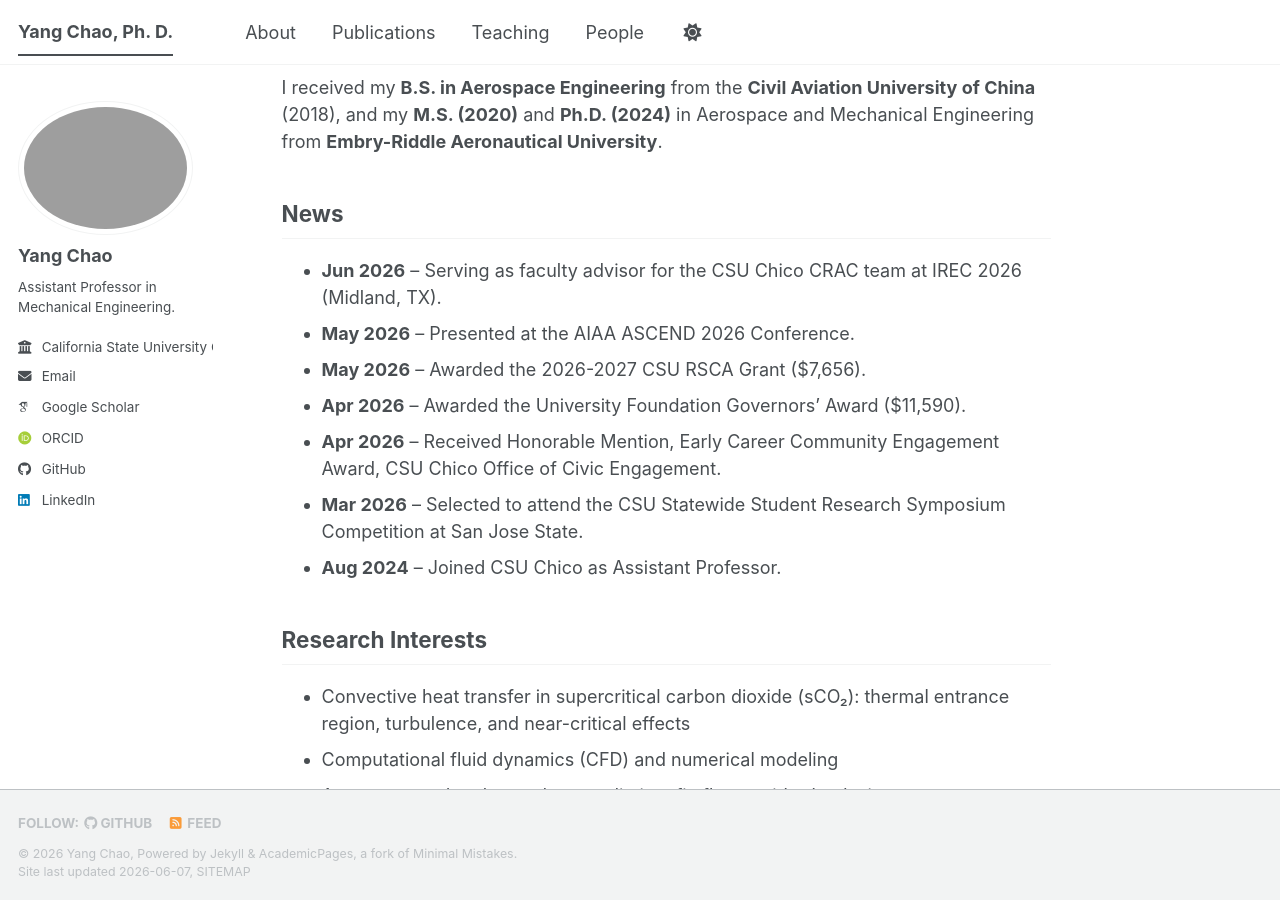
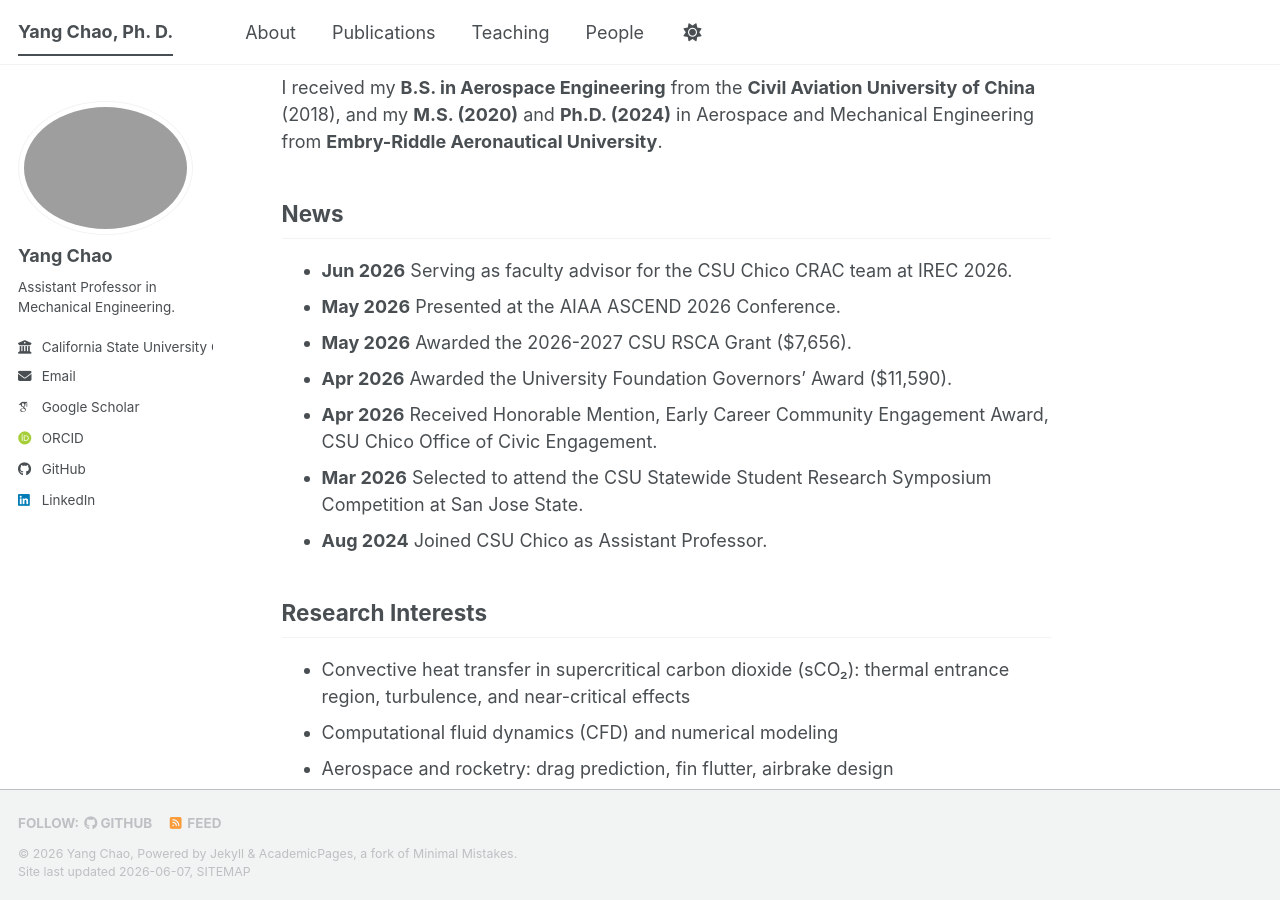
Before and after one commit to cycynyny/cycynyny.github.io, a Jekyll site: the page built from _pages/about.md, in a window 1280 px wide and 900 px high, scrolled down 332 px. Built offline with Jekyll 4.4.1, drawn with Linux system fonts in a browser that asks for light colours; some web fonts are replaced; a script bundle is joined from its source files by our own code; library files that are not in the unit come from our copies.

Commit message:
Update about.md

```diff
--- a/_pages/about.md
+++ b/_pages/about.md
@@ -16,13 +16,13 @@
 
 ## News
 
-- **Jun 2026** -- Serving as faculty advisor for the CSU Chico CRAC team at IREC 2026 (Midland, TX).
-- **May 2026** -- Presented at the AIAA ASCEND 2026 Conference.
-- **May 2026** -- Awarded the 2026-2027 CSU RSCA Grant ($7,656).
-- **Apr 2026** -- Awarded the University Foundation Governors' Award ($11,590).
-- **Apr 2026** -- Received Honorable Mention, Early Career Community Engagement Award, CSU Chico Office of Civic Engagement.
-- **Mar 2026** -- Selected to attend the CSU Statewide Student Research Symposium Competition at San Jose State.
-- **Aug 2024** -- Joined CSU Chico as Assistant Professor.
+- **Jun 2026**  Serving as faculty advisor for the CSU Chico CRAC team at IREC 2026.
+- **May 2026**  Presented at the AIAA ASCEND 2026 Conference.
+- **May 2026**  Awarded the 2026-2027 CSU RSCA Grant ($7,656).
+- **Apr 2026**  Awarded the University Foundation Governors' Award ($11,590).
+- **Apr 2026**  Received Honorable Mention, Early Career Community Engagement Award, CSU Chico Office of Civic Engagement.
+- **Mar 2026**  Selected to attend the CSU Statewide Student Research Symposium Competition at San Jose State.
+- **Aug 2024**  Joined CSU Chico as Assistant Professor.
 
 ## Research Interests
 
```
